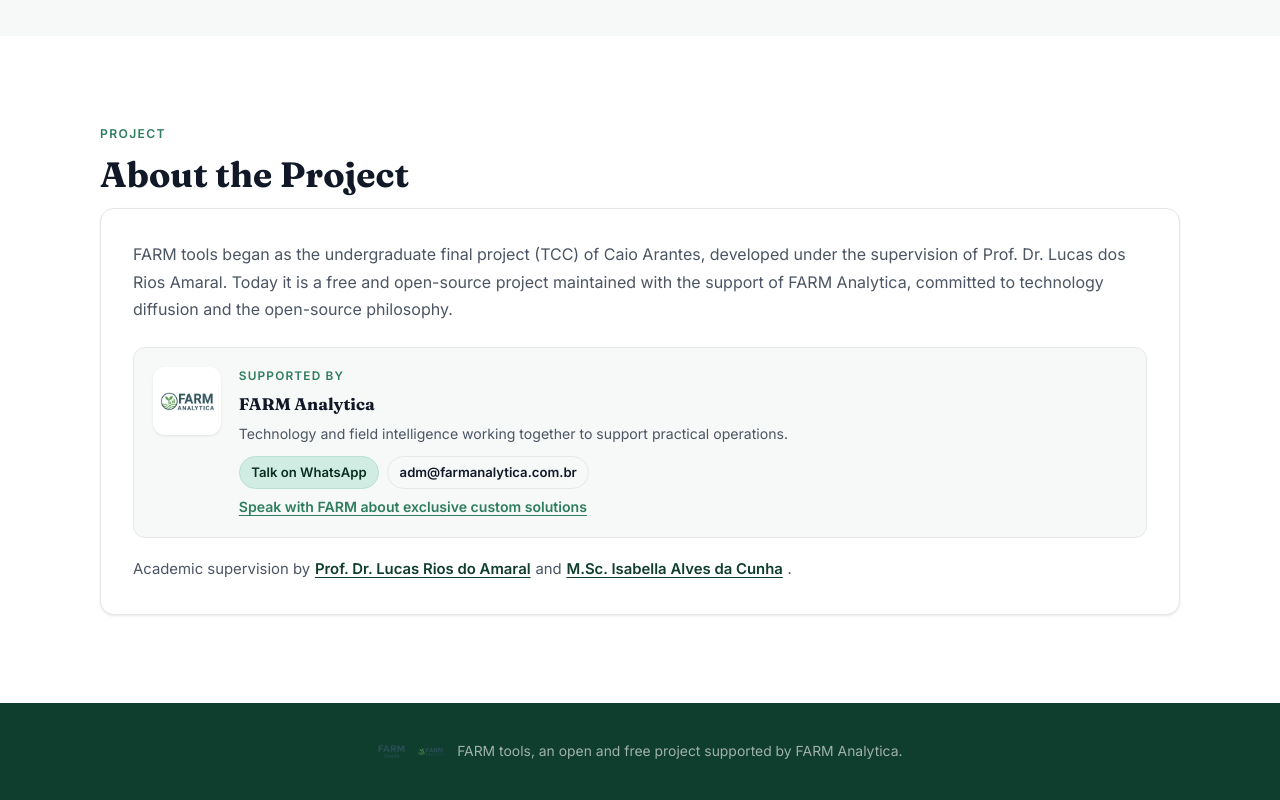
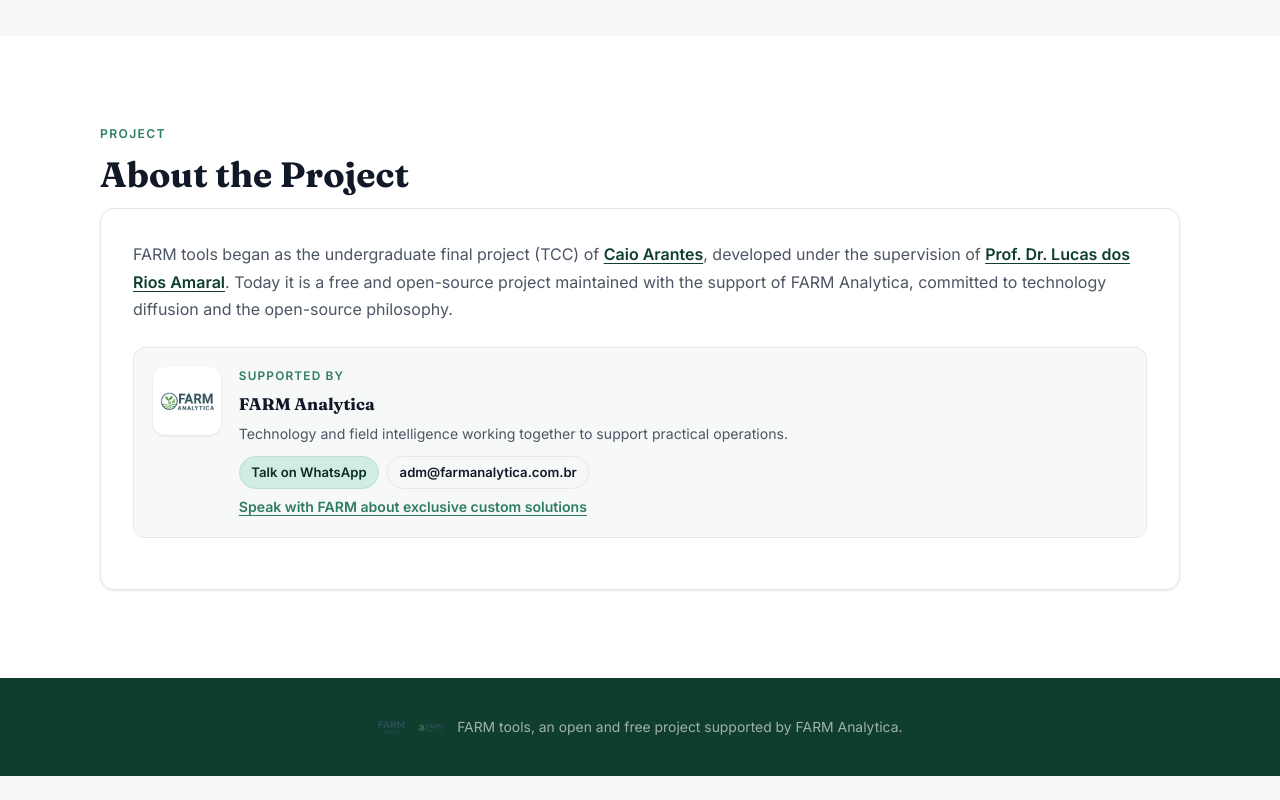
Before and after one commit to farmanalytica/farm_tools, a Vue app in the folder website/: page /#/ in a window 1280 px wide. Shown: the part 5196-5996 px from the top of the page. After the commit the page ends 5972 px from the top, so only its background shows below. Built offline with nearby package versions, Linux system fonts and the light colour scheme.

Commit message:
Link supervisors in about section, drop academic supervision line

```diff
--- a/website/src/i18n/en-US.js
+++ b/website/src/i18n/en-US.js
@@ -147,13 +147,13 @@
   about: {
     label: 'Project',
     title: 'About the Project',
-    text: 'FARM tools began as the undergraduate final project (TCC) of Caio Arantes, developed under the supervision of Prof. Dr. Lucas dos Rios Amaral. Today it is a free and open-source project maintained with the support of FARM Analytica, committed to technology diffusion and the open-source philosophy.',
+    textPre: 'FARM tools began as the undergraduate final project (TCC) of ',
+    textMid: ', developed under the supervision of ',
+    textPost: '. Today it is a free and open-source project maintained with the support of FARM Analytica, committed to technology diffusion and the open-source philosophy.',
     sponsorLabel: 'Supported by',
     sponsorDesc: 'Technology and field intelligence working together to support practical operations.',
     whatsapp: 'Talk on WhatsApp',
     sponsorCta: 'Speak with FARM about exclusive custom solutions',
-    supervisorsPrefix: 'Academic supervision by',
-    supervisorsAnd: 'and',
   },
   tutorials: {
     label: 'Tutorials',
--- a/website/src/i18n/pt-BR.js
+++ b/website/src/i18n/pt-BR.js
@@ -147,13 +147,13 @@
   about: {
     label: 'Projeto',
     title: 'Sobre o Projeto',
-    text: 'O FARM tools teve início como trabalho de conclusão de curso (TCC) de Caio Arantes, desenvolvido sob orientação do Prof. Dr. Lucas dos Rios Amaral. Atualmente é um projeto gratuito e de código aberto, mantido com o apoio da FARM Analytica, comprometido com a difusão tecnológica e o espírito do software livre.',
+    textPre: 'O FARM tools teve início como trabalho de conclusão de curso (TCC) de ',
+    textMid: ', desenvolvido sob orientação do ',
+    textPost: '. Atualmente é um projeto gratuito e de código aberto, mantido com o apoio da FARM Analytica, comprometido com a difusão tecnológica e o espírito do software livre.',
     sponsorLabel: 'Apoiado por',
     sponsorDesc: 'Tecnologia e inteligência de campo trabalhando juntas para apoiar operações práticas.',
     whatsapp: 'Fale no WhatsApp',
     sponsorCta: 'Fale com a FARM sobre soluções personalizadas exclusivas',
-    supervisorsPrefix: 'Orientação acadêmica de',
-    supervisorsAnd: 'e',
   },
   tutorials: {
     label: 'Tutoriais',
--- a/website/src/pages/HomePage.vue
+++ b/website/src/pages/HomePage.vue
@@ -178,7 +178,19 @@
       <p class="sec-label">{{ t('about.label') }}</p>
       <h2>{{ t('about.title') }}</h2>
       <div class="about-box">
-        <p>{{ t('about.text') }}</p>
+        <p>
+          {{ t('about.textPre') }}<a
+            class="about-link"
+            href="https://www.linkedin.com/in/caioarantes/"
+            target="_blank"
+            rel="noopener noreferrer"
+          >Caio Arantes</a>{{ t('about.textMid') }}<a
+            class="about-link"
+            href="https://www.linkedin.com/in/lucas-rios-do-amaral-bb302449/"
+            target="_blank"
+            rel="noopener noreferrer"
+          >Prof. Dr. Lucas dos Rios Amaral</a>{{ t('about.textPost') }}
+        </p>
         <div class="partner-row">
           <img class="partner-logo" src="/farm_icon.png" alt="FARM Analytica logo" />
           <div class="partner-info">
@@ -206,24 +218,6 @@
             </a>
           </div>
         </div>
-        <p class="about-ref">
-          <span>{{ t('about.supervisorsPrefix') }}</span>
-          <a
-            href="https://www.linkedin.com/in/lucas-rios-do-amaral-bb302449/"
-            target="_blank"
-            rel="noopener noreferrer"
-          >
-            Prof. Dr. Lucas Rios do Amaral
-          </a>
-          <span>{{ t('about.supervisorsAnd') }}</span>
-          <a
-            href="https://www.linkedin.com/in/isabella-alves-da-cunha-a110011b9/"
-            target="_blank"
-            rel="noopener noreferrer"
-          >
-            M.Sc. Isabella Alves da Cunha
-          </a>.
-        </p>
       </div>
     </div>
   </section>
@@ -360,6 +354,13 @@
   margin-bottom: 1.5rem;
 }
 
+.about-link {
+  color: var(--primary);
+  font-weight: 600;
+  text-decoration: underline;
+  text-underline-offset: 3px;
+}
+
 .partner-row {
   display: flex;
   align-items: flex-start;
@@ -418,22 +419,6 @@
   display: inline-block;
 }
 
-.about-ref {
-  font-size: 0.93rem;
-  color: var(--text-soft);
-  line-height: 1.65;
-  display: flex;
-  flex-wrap: wrap;
-  gap: 0.3rem;
-}
-
-.about-ref a {
-  color: var(--primary);
-  font-weight: 600;
-  text-decoration: underline;
-  text-underline-offset: 3px;
-}
-
 @media (max-width: 900px) {
   .hero {
     grid-template-columns: 1fr;
```
